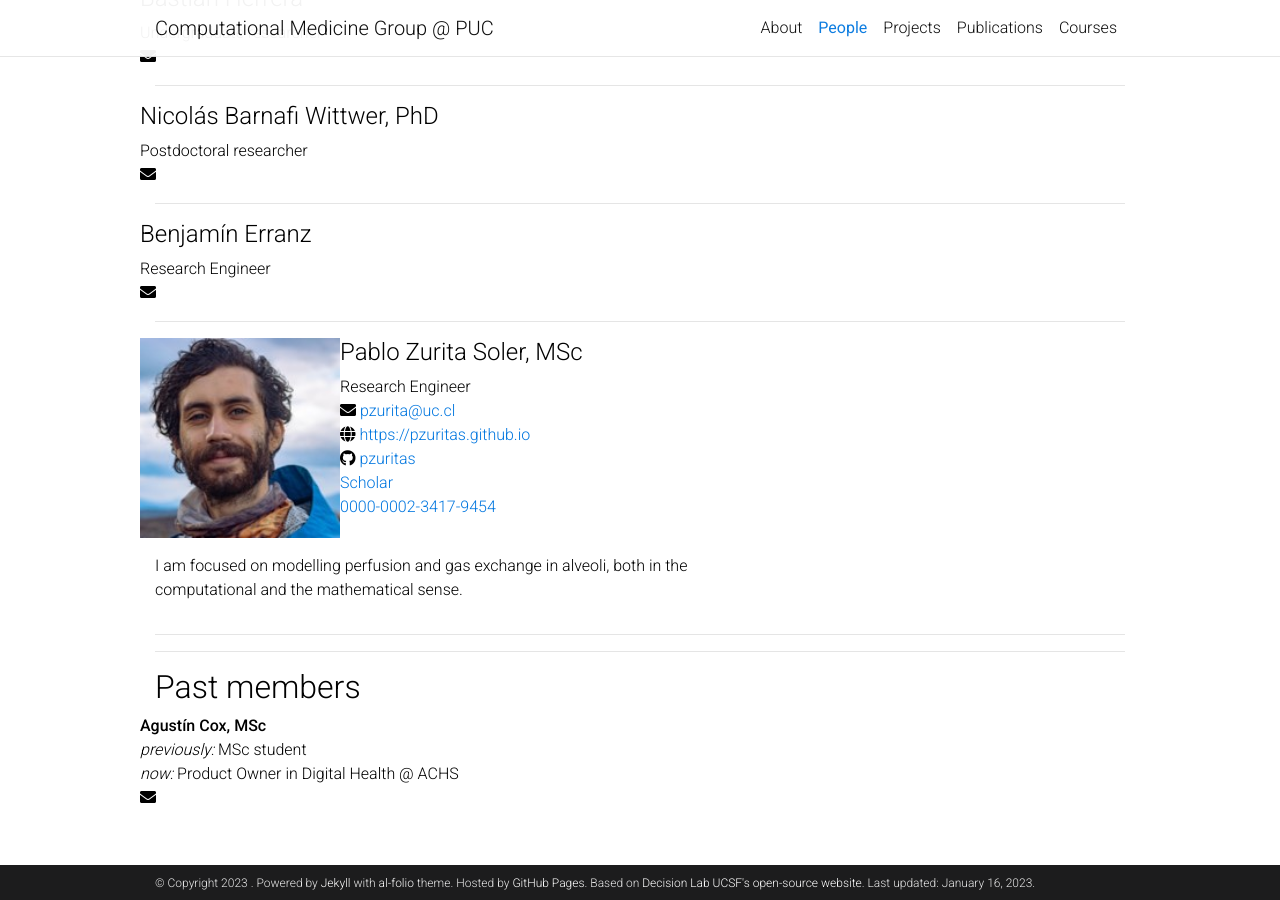
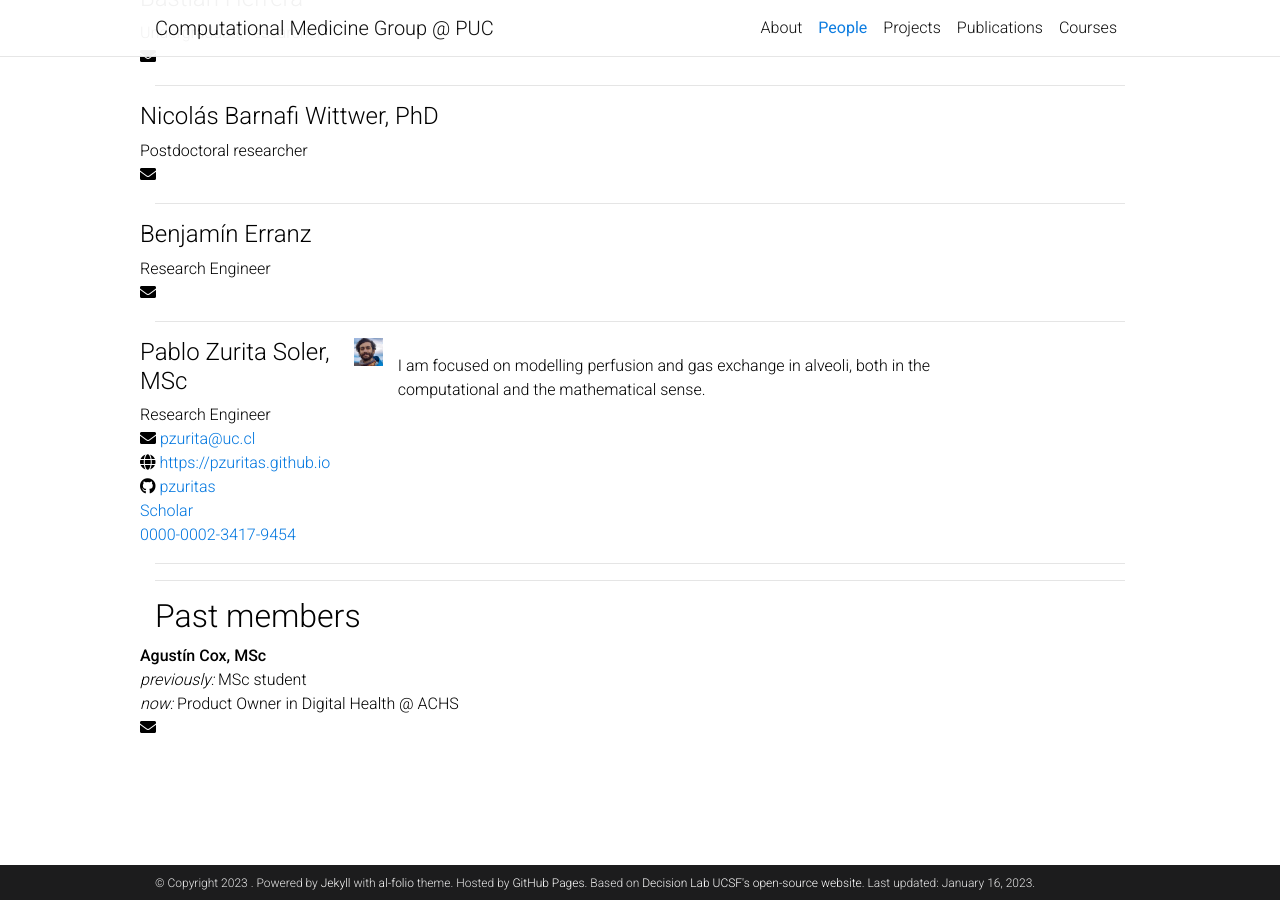
Before and after one commit to comp-medicine-uc/comp-medicine-uc.github.io, a Jekyll site: the page built from _pages/people.md, in a window 1280 px wide and 900 px high, scrolled down 1142 px. Built offline with Jekyll 4.4.1, drawn with Linux system fonts in a browser that asks for light colours; comment, search, counter and statistics services are not loaded; a style sheet for code colours, icons or effects is not loaded.

Commit message:
Trying new image position

```diff
--- a/_pages/people.md
+++ b/_pages/people.md
@@ -9,8 +9,8 @@
 {% for person in site.data.members %}
 <!-- The paddingtop and margin-top edits allow anchors to link properly. -->
 <div id = "{{person.name}}" class="row" style="padding-top: 60px; margin-top: -60px;">
-    {% if person.image %}<img style="float: right; width: 20%" src="{{ person.image | prepend: '/assets/img/' | prepend: site.baseurl | prepend: site.url }}" alt="photo of {{person.name}}">{% endif %}
     <div>
+        {% if person.image %}<img style="float: right; width: 20%; padding-left: 20px;" src="{{ person.image | prepend: '/assets/img/' | prepend: site.baseurl | prepend: site.url }}" alt="photo of {{person.name}}">{% endif %}
         <h4>{{person.name}}{% if person.degrees %}, {{person.degrees}} {% endif %}</h4>
         {{person.position}} <br>
         <i class="fa fa-envelope"></i> <a href= "{{mailto:person.email}}" target="_blank">{{person.email}}</a> <br>
```
